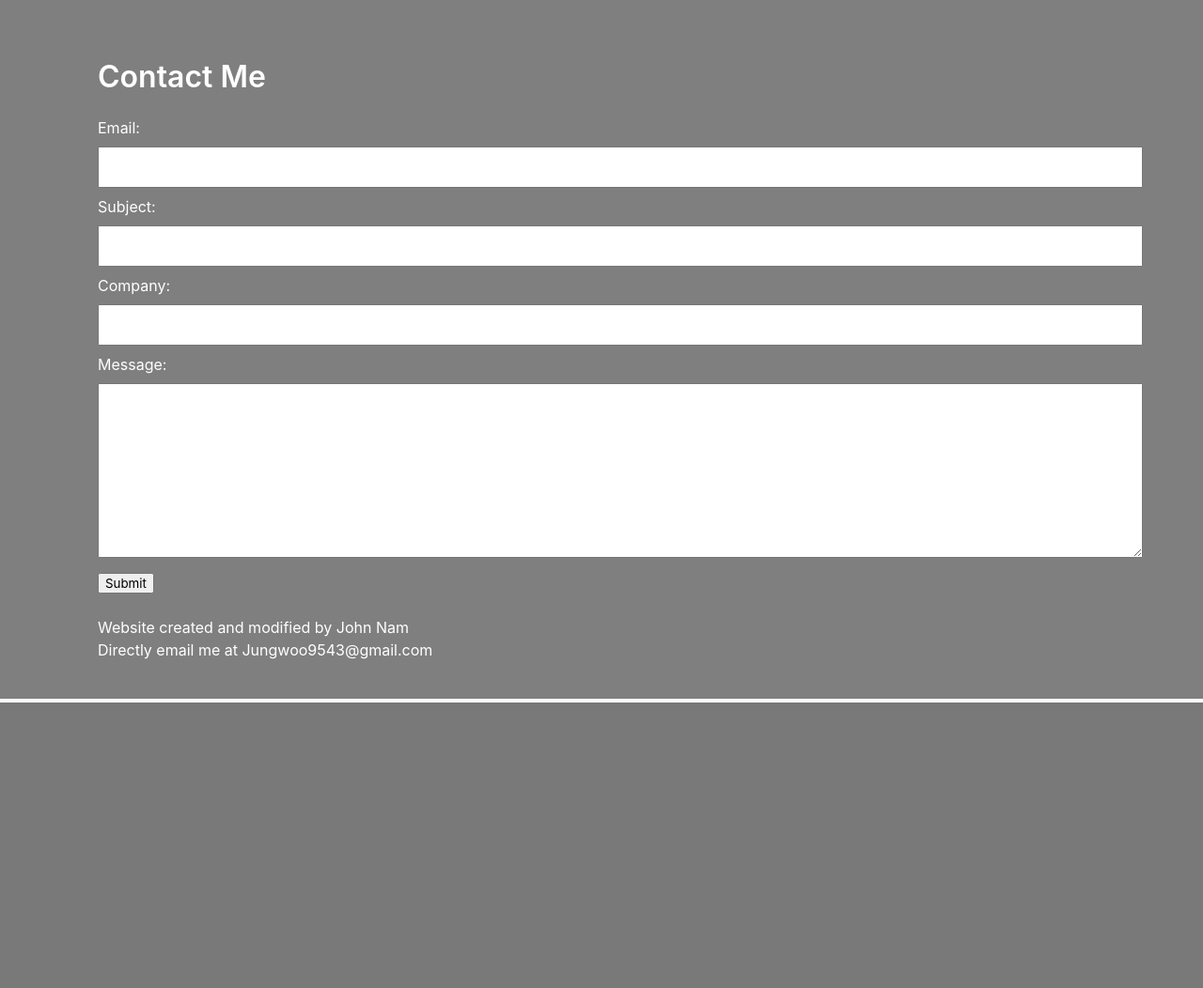
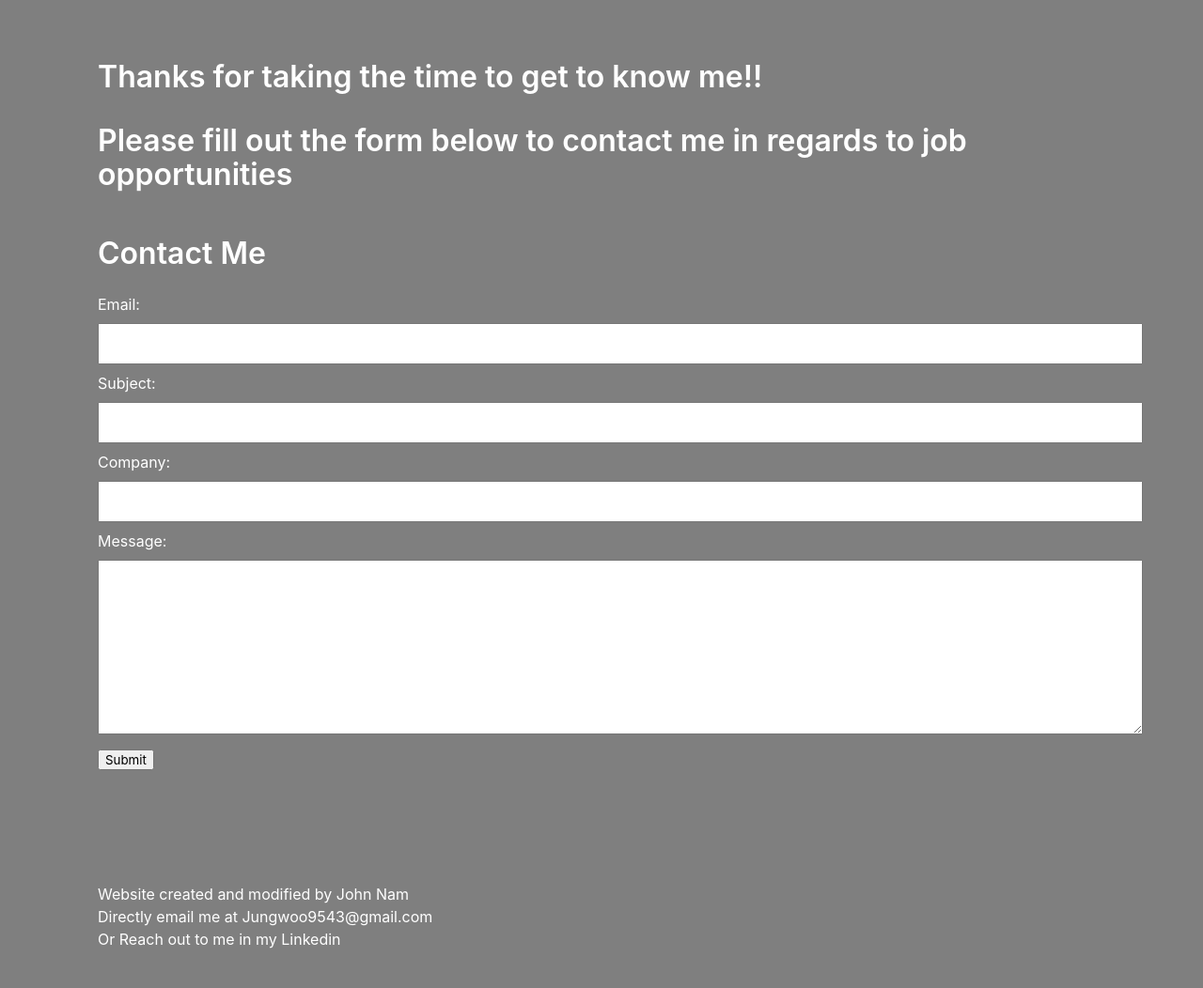
Before and after one commit to Tiranoe/Portfolio, a Django app: page /contact/ in a window 1280 px wide. Shown: the part 52-1104 px from the top of the page at 94% size. Before the commit the page ends 800 px from the top, so only its background shows below. Run offline with Django 4.2, Linux system fonts and the light colour scheme.

Commit message:
portfolio complete

```diff
--- a/main_app/templates/contact.html
+++ b/main_app/templates/contact.html
@@ -1,5 +1,9 @@
 {% extends 'base.html' %}
 {% block content %}
+
+<h1 class="title pt-5">Thanks for taking the time to get to know me!!</h1>
+<h1 class="title pt-2">Please fill out the form below to contact me in regards to job opportunities</h1>
+
 
 <h1 class ="title pt-5">Contact Me</h1>
 
@@ -38,10 +42,11 @@
         </td>
     </tr>
     <input type="submit" value="Submit">
-</form> </br>
+</form> </br></br></br></br></br>
 
 
 <h1 class="foot">Website created and modified by John Nam</h2>
 <h1>Directly email me at Jungwoo9543@gmail.com</h1>
+<h1>Or Reach out to me in my Linkedin</h1>
 
 {% endblock %}
```
